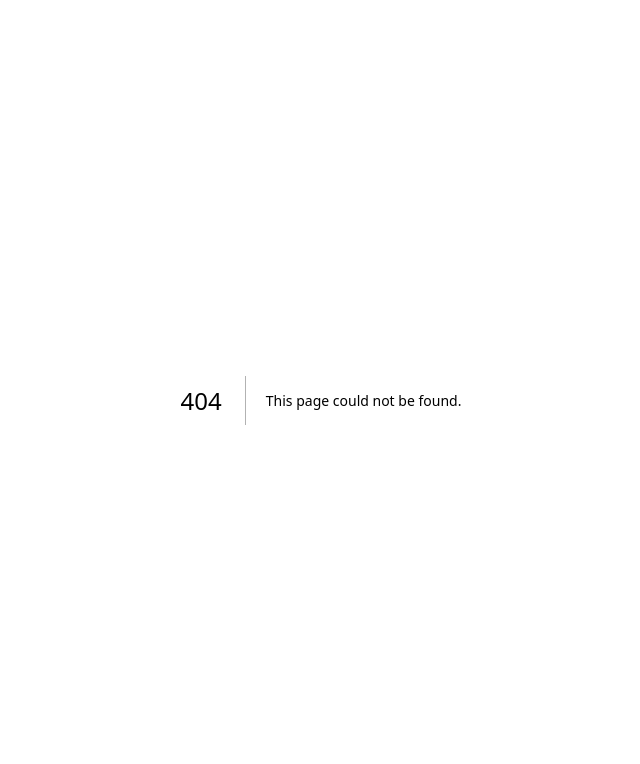
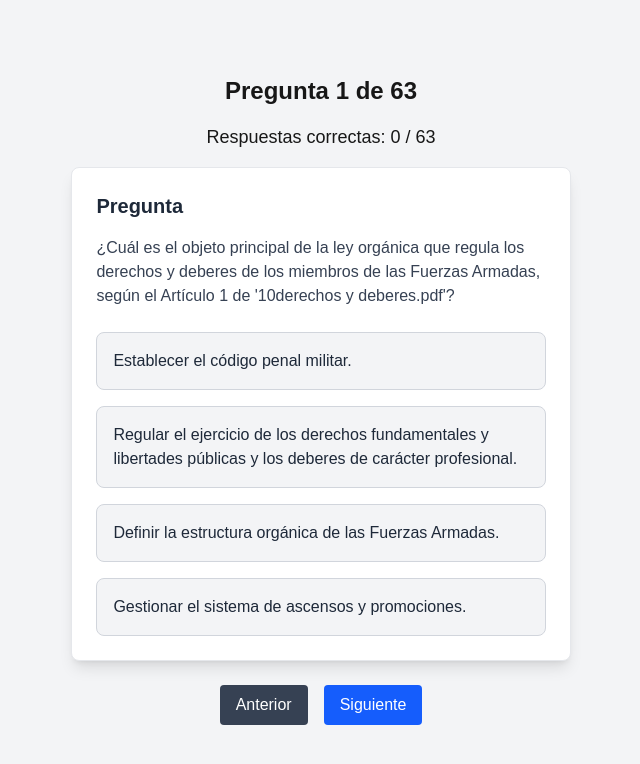
Before and after one commit to misama484/sercabo, a Next.js app: page /test in a window 1280 px wide. Before the commit this address had no page. Shown: the top 764 px of the page, without its empty margins (319-959 px from the left). Built offline with nearby package versions, Linux system fonts and the light colour scheme.

Commit message:
creadas pagina preguntas, adaptar bien a formato json, para despues adaptar a bd

```diff
--- a/src/app/page.tsx
+++ b/src/app/page.tsx
@@ -20,7 +20,7 @@ export default function Home() {
           height={300}
         />
         <p className="text-lg text-center">
-          Plataforma de estudio para la oposición de Cabo del Ejército Español.
+          Plataforma de estudio para la oposición de Cabo del Ejército de Tierra.
         </p>
       </div>
       <div className="flex flex-col items-center gap-4">
--- /dev/null
+++ b/src/app/test/page.tsx
@@ -0,0 +1,67 @@
+"use client";
+import React, { useState } from "react";
+import TestQuestionCard from "@/components/testQuestionCard";
+import preguntas from "@/data/preguntas.json";
+
+
+
+
+const TestPage: React.FC = () => {
+  const [currentQuestionIndex, setCurrentQuestionIndex] = useState(0);
+  const [correctAnswers, setCorrectAnswers] = useState(0);
+
+  const handleNextQuestion = () => {
+    if (currentQuestionIndex < preguntas.length - 1) {
+      setCurrentQuestionIndex(currentQuestionIndex + 1);
+    }
+  };
+
+  const handlePreviousQuestion = () => {
+    if (currentQuestionIndex > 0) {
+      setCurrentQuestionIndex(currentQuestionIndex - 1);
+    }
+  };
+
+  const handleAnswer = (isCorrect: boolean) => {
+    if (isCorrect) {
+      setCorrectAnswers(correctAnswers + 1);
+    }
+  };
+
+  const currentQuestion = preguntas[currentQuestionIndex];
+
+  return (
+    <div className="flex flex-col items-center justify-center min-h-screen bg-gray-100 p-4">
+      <h1 className="text-2xl font-bold mb-4">
+        Pregunta {currentQuestionIndex + 1} de {preguntas.length}
+      </h1>
+      <h2 className="text-lg mb-4">
+        Respuestas correctas: {correctAnswers} / {preguntas.length}
+      </h2>
+      <TestQuestionCard
+        question={currentQuestion.pregunta}
+        options={Object.values(currentQuestion.opciones)}
+        correctAnswer={currentQuestion.respuesta_correcta}
+        onAnswer={handleAnswer}
+      />
+      <div className="flex gap-4 mt-6">
+        <button
+          onClick={handlePreviousQuestion}
+          className="px-4 py-2 bg-gray-700 text-white rounded hover:bg-gray-600"
+          disabled={currentQuestionIndex === 0}
+        >
+          Anterior
+        </button>
+        <button
+          onClick={handleNextQuestion}
+          className="px-4 py-2 bg-blue-600 text-white rounded hover:bg-blue-500"
+          disabled={currentQuestionIndex === preguntas.length - 1}
+        >
+          Siguiente
+        </button>
+      </div>
+    </div>
+  );
+};
+
+export default TestPage;
--- a/src/components/navbar.tsx
+++ b/src/components/navbar.tsx
@@ -1,4 +1,5 @@
 import React from 'react';
+import Link from 'next/link';
 
 const Navbar: React.FC = () => {
   return (
@@ -6,7 +7,7 @@ const Navbar: React.FC = () => {
       {/* Logo a la izquierda */}
       <div className="flex items-center mr-3">
         <img src="/img/EjercitoTierraLogo.jpg" alt="Logo" className="h-10" />
-        <h1 className='mx-3'>Ser Cabo</h1>
+        <h1 className="mx-3">Ser Cabo</h1>
       </div>
 
       {/* Items en el centro */}
@@ -17,9 +18,9 @@ const Navbar: React.FC = () => {
           </a>
         </li>
         <li>
-          <a href="#about" className="hover:underline">
+          <Link href="/test" className="hover:underline">
             Test
-          </a>
+          </Link>
         </li>
         <li>
           <a href="#services" className="hover:underline">
--- /dev/null
+++ b/src/components/testQuestionCard.tsx
@@ -0,0 +1,56 @@
+import React, { useState } from "react";
+import TestQuestionOption from "@/components/testQuestionOption";
+
+interface TestQuestionCardProps {
+  question: string;
+  options: string[];
+  correctAnswer: string;
+  onAnswer: (isCorrect: boolean) => void;
+}
+
+const TestQuestionCard: React.FC<TestQuestionCardProps> = ({
+  question,
+  options,
+  correctAnswer,
+  onAnswer,
+}) => {
+  const [selectedOption, setSelectedOption] = useState<string | null>(null);
+  const [showCorrectAnswer, setShowCorrectAnswer] = useState(false);
+
+  const handleOptionClick = (option: string) => {
+    if (selectedOption === null) {
+      setSelectedOption(option);
+      const isCorrect = option === correctAnswer;
+      onAnswer(isCorrect);
+    }
+  };
+
+  return (
+    <div className="w-2/5 p-6 bg-white shadow-lg rounded-lg border border-gray-200">
+      <h2 className="text-xl font-semibold text-gray-800 mb-4">Pregunta</h2>
+      <p className="text-gray-700 mb-6">{question}</p>
+      <div className="flex flex-col gap-4">
+        {options.map((option, index) => (
+          <TestQuestionOption
+            key={index}
+            option={option}
+            isSelected={selectedOption === option}
+            isCorrect={option === correctAnswer}
+            showCorrectAnswer={showCorrectAnswer}
+            onClick={() => handleOptionClick(option)}
+          />
+        ))}
+      </div>
+      {selectedOption && (
+        <button
+          className="mt-4 px-4 py-2 bg-blue-600 text-white rounded hover:bg-blue-500"
+          onClick={() => setShowCorrectAnswer(true)}
+        >
+          Mostrar respuesta correcta
+        </button>
+      )}
+    </div>
+  );
+};
+
+export default TestQuestionCard;
--- /dev/null
+++ b/src/components/testQuestionOption.tsx
@@ -0,0 +1,35 @@
+import React from "react";
+
+interface TestQuestionOptionProps {
+  option: string;
+  isSelected: boolean;
+  isCorrect: boolean;
+  showCorrectAnswer: boolean;
+  onClick: () => void;
+}
+
+const TestQuestionOption: React.FC<TestQuestionOptionProps> = ({
+  option,
+  isSelected,
+  isCorrect,
+  showCorrectAnswer,
+  onClick,
+}) => {
+  let bgColor = "bg-gray-100";
+  if (isSelected) {
+    bgColor = isCorrect ? "bg-green-200" : "bg-red-200";
+  } else if (showCorrectAnswer && isCorrect) {
+    bgColor = "bg-green-200";
+  }
+
+  return (
+    <div
+      className={`w-full p-4 ${bgColor} hover:bg-gray-200 rounded-lg border border-gray-300 cursor-pointer`}
+      onClick={onClick}
+    >
+      <p className="text-gray-800">{option}</p>
+    </div>
+  );
+};
+
+export default TestQuestionOption;
```
Also changed, not shown: src/data/preguntas.json (renamed from preguntas.json).
